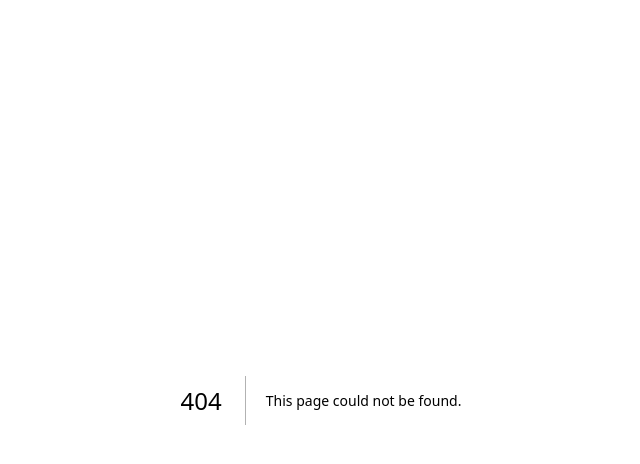
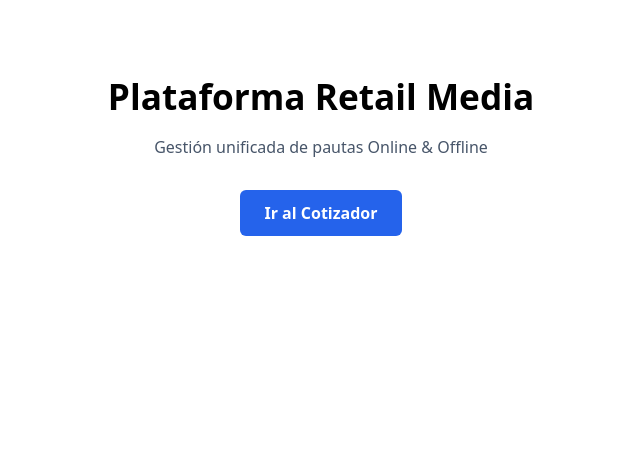
Before and after one commit to laureanochimento-art/crm_retail_media, a Next.js app: page / in a window 1280 px wide. Before the commit this address had no page. Shown: the top 464 px of the page, without its empty margins (319-959 px from the left). Built offline with nearby package versions, Linux system fonts and the light colour scheme.

Commit message:
Create page.tsx

```diff
--- /dev/null
+++ b/app/page.tsx
@@ -0,0 +1,19 @@
+import Link from 'next/link';
+
+export default function HomePage() {
+  return (
+    <div style={{ padding: '3rem', fontFamily: 'system-ui, sans-serif', textAlign: 'center' }}>
+      <h1 style={{ fontSize: '2.2rem', marginBottom: '1rem' }}>Plataforma Retail Media</h1>
+      <p style={{ color: '#475569', marginBottom: '2rem' }}>Gestión unificada de pautas Online & Offline</p>
+
+      <div style={{ display: 'flex', gap: '1rem', justifyContent: 'center' }}>
+        <Link
+          href="/cotizador"
+          style={{ backgroundColor: '#2563eb', color: '#fff', padding: '0.75rem 1.5rem', borderRadius: '6px', textDecoration: 'none', fontWeight: '600' }}
+        >
+          Ir al Cotizador
+        </Link>
+      </div>
+    </div>
+  );
+}
```
